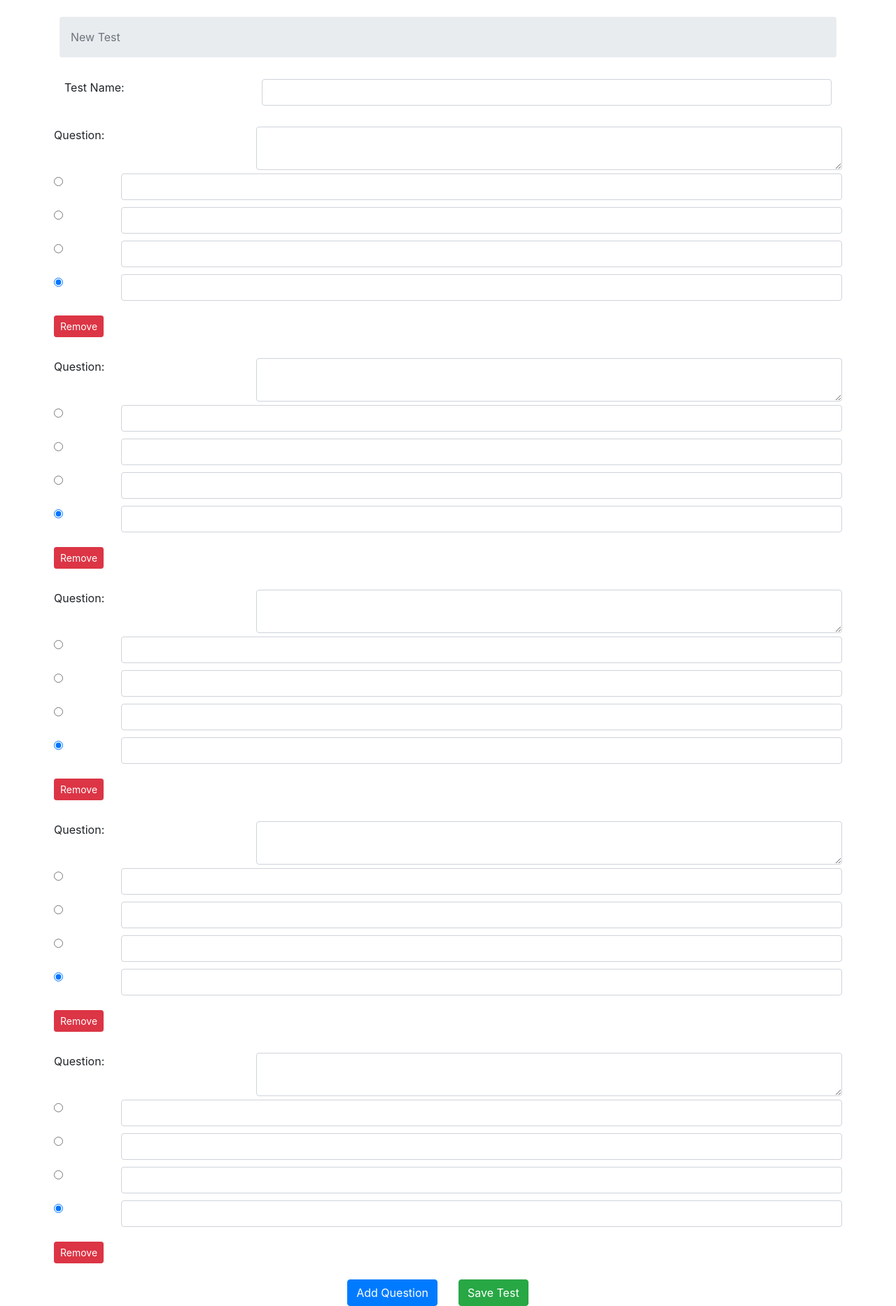
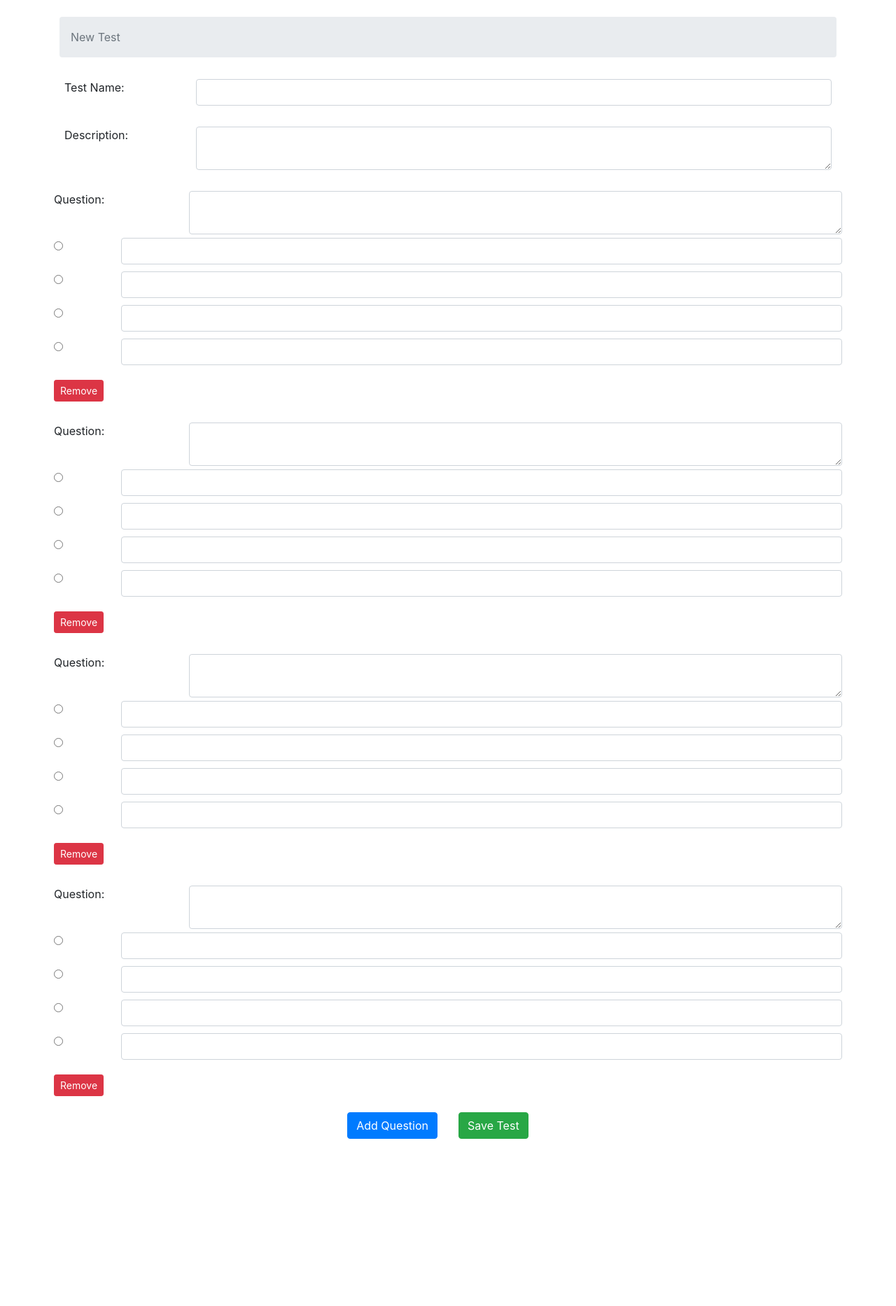
Before and after one commit to DIMON1702/testsproject, a Django app: page /test_create/ in a window 1280 px wide. Shown: the part 66-1933 px from the top of the page at 70% size. After the commit the page ends 1694 px from the top, so only its background shows below. Run offline with Django 3.2, Linux system fonts and the light colour scheme; a user stored in the database is signed in; some libraries are stand-ins or nearby versions.

Commit message:
Add alpha version scripts. Update view for test_create page

```diff
--- a/static/js/questions.js
+++ b/static/js/questions.js
@@ -2,129 +2,133 @@
 
 $(document).ready(function () {
 
-    // ToDo: check that question count starts from 0 or 1
-    questionCount = $("#test_container").children().length;
+    questionCount = $('#test_container').children().length;
 
-    $("#test_container").children()
-        .each(function () {
-            var questionContainer = $(this);
-            questionContainer.children(":button").click(function () {
+    $('#test_container').children()
+        .each(function (index, element) {
+            var questionContainer = $(element);
+
+            var dd = questionContainer.children('.button-remove');
+            questionContainer.children(".button-remove").click(function () {
                 removeQuestion(questionContainer);
             })
         });
 
     // add new question event handler
-    $("#add_question_button")
+    $('#add_question_button')
         .click(function () {
-            var testContainer = $("#test_container");
-            addQuestionTemplateToTest(testContainer)
+            var testContainer = $('#test_container');
+            addQuestionTemplateToTest(testContainer);
         });
 
-    // validate and submit form event
-    $("#save_test_button").click(function () {
-        //validate and submit form
-        if (!isFormValid()) {
-            alert("fail");
-            return;
-        }
-
-        $('#save_test').submit(function (event) {
-            alert("asdasda")
+    // submit crete test form event handler
+    $('#test_form').submit(function (event) {
+        var data = {};
+        fillTestName(this, data);
+        fillTestDescription(this, data);
+        fillQuestions(this, data);
+        var token = $( "input[name='csrfmiddlewaretoken']" ).val()
+        var jsonObj = JSON.stringify(data);
+        $.ajax({
+            url: '/test_upload',
+            type: 'POST',
+            data: {'csrfmiddlewaretoken':token,jsonObj},
+            dataType: 'json'
           });
     });
 
-    $('#test_form').submit(function (event) {
-        var data = {}
-        fillTest(this, data)
-        fillQuestions(this, data)
-        var jsonObj = JSON.stringify(data)
-        $.post("create_test", jsonObj);
-    });
+    // ==== Begin get post form data section ====
 
-    var fillTest = function (element, data) {
-        data.test_name = $(element).find('#test_name').val()
+    var fillTestName = function (element, data) {
+        data.test_name = $(element).find('.test-name').val();
+    }
+
+    var fillTestDescription = function (element, data) {
+        data.test_description = $(element).find('.test-description').val();
     }
 
     var fillQuestions = function (test, data) {
-        var questions = $(test).find('.question')
-        $.each(questions, function (index, element) {
-            data['question' + index] = {}
-            data['question' + index]['text'] = $(element).find('.question_text').val()
-            var answer_block = $(element).find('li')
-            fillAnswers(data['question' + index], answer_block)
-        }, data);
+        $(test).find('.question')
+            .each(function (index, element) {
+                data['question' + index] = {};
+                data['question' + index]['text'] = $(element).find('.question-text').val();
+
+                fillAnswers(data['question' + index], element);
+            });
     }
 
-    var fillAnswers = function (question, answer_block) {
-        answers = $(answer_block).find('.answer')
-        $.each(answers, function (index, element) {
-            var answer_number = 'answer' + index
-            question[answer_number] = {}
-            question[answer_number]['answer_text'] = $(element).val()
-            var answer_name = $(element).attr('name')
-            question[answer_number]['isCorrect'] = checkIsCorrect(answer_name)
-        }, question);
+    var fillAnswers = function (question, data) {
+        $(data).find('li')
+            .each(function (index, element) {
+                var answerIdentifier = 'answer' + index;
+                var answerText = $(element).find('.answer');
+                var isCorrectAnswer = $(element).find('.radio-answer').is(':checked');
+
+                question[answerIdentifier] = {};
+                question[answerIdentifier]['answer_text'] = $(answerText).val();
+                question[answerIdentifier]['isCorrect'] = isCorrectAnswer;
+            });
     }
 
-    var checkIsCorrect = function (answer_name) {
-        return $('.radio_answer:input[value=' + answer_name + ']').attr('checked') == 'checked'
-    }
-    alert("saved")
-})
+    // ==== End get post form data section ====
 
+    // ==== Begin generate question section ====
 
-function addQuestionTemplateToTest(container) {
+    var addQuestionTemplateToTest = function (container) {
         var newQuestion = getNewQuestionTemplate(container);
         container.append(newQuestion);
     }
 
-function getNewQuestionTemplate(container) {
+    var getNewQuestionTemplate = function (container) {
         questionCount += 1;
 
         // clone first element
-    var questionTemplate = container.children(":first")
+        var questionTemplate = container.children(':first')
             .clone();
 
         // reset question text
-    questionTemplate.find("textarea")
-        .val('');
+        questionTemplate.find('.question-text').val('');
 
         // reset answers
-    questionTemplate.find("li")
-        .each(function (index) {
-            var answer = $(this);
-            answer.find(":input[type='radio']")
-                .attr("name", "correct_answer_" + questionCount)
-                .attr("checked", true)
-                .val("answer_" + questionCount + "_" + index);
+        questionTemplate.find('li')
+            .each(function (index, element) {
+                var answer = $(element);
+                answer.find('.radio-answer')
+                    .attr('name', 'correct_answer_' + questionCount)
+                    .prop("checked", false)
+                    .val('answer_' + questionCount + '_' + index);
 
-            answer.find(":input[type='text']")
-                .attr("name", "answer_" + questionCount + "_" + index)
-                .val('')
+                answer.find('.answer')
+                    .attr('name', 'answer_' + questionCount + '_' + index)
+                    .val('');
             });
 
         // set remove question event handler
-    questionTemplate.find(":button")
+        questionTemplate.find('.button-remove')
             .click(function () {
-            removeQuestion(questionTemplate)
+                removeQuestion(questionTemplate);
             });
 
         return questionTemplate;
     }
 
-function removeQuestion(question) {
+    var removeQuestion = function (question) {
         if (!isValidMinQuestionCount()) {
-        alert("Test should contain at least 5 tests");
+            alert('Test should contain at least 5 tests');
+
             return;
         }
+
         question.remove();
     }
 
-// form validation
-function isValidMinQuestionCount() {
-    return $("#test_container").children().length <= 5 ? false : true;
+    // ==== End generate question section ====
+
+    // ==== Begin post form data validation section ====
+
+    var isValidMinQuestionCount = function () {
+        return $('#test_container').children().length <= 5 ? false : true;
     }
 
-function isFormValid() {
-    return isValidMinQuestionCount() ? true : false;
-}
+    // ==== End post form data validation section ====
+})
--- a/templates/all_tests.html
+++ b/templates/all_tests.html
@@ -43,6 +43,7 @@
 
   {% for test in tests %}
       <a href="{% url 'test_view' test.id %}">{{ test.name }}</a>
+      <p>Created {{test.created_date}}</p>
       {% for test_result in tests_results %}
            <!--DELETE--> {% if test_result.test_id == test.id and test_result.user_id == user.id %}
                 <p>Test Passed!</p>
--- a/templates/base.html
+++ b/templates/base.html
@@ -6,6 +6,9 @@
     <title>{% block title %}Django Tests{% endblock %}</title>
     <link rel="stylesheet" href="{% static 'css/bootstrap.min.css' %}"/>
     <link rel="stylesheet" href="{% static 'css/testStyles.css' %}"/>
+    <script src="{% static 'js/jquery-3.3.1.min.js' %}"></script>
+    <script src="{% static 'js/popper.min.js' %}"></script>
+    <script src="{% static 'js/bootstrap.min.js' %}"></script>
      {% block stylesheet %}{% endblock %}
   </head>
   <body>
@@ -50,10 +53,8 @@
       {% endblock %}
     </div>
     {% endblock body %}
-    <script src="{% static 'js/jquery-3.3.1.min.js' %}"></script>
-    <script src="{% static 'js/popper.min.js' %}"></script>
-    <script src="{% static 'js/bootstrap.min.js' %}"></script>
-    <script src="{% static 'js/questions.js' %}"></script>
+
+
 
   </body>
 </html>
--- a/templates/test_create.html
+++ b/templates/test_create.html
@@ -1,4 +1,6 @@
 {% extends 'base.html' %}
+
+{% load static %}
 
 {% block breadcrumb %}
   <li class="breadcrumb-item active">New Test</li>
@@ -6,56 +8,67 @@
 
 {% block content %}
 
+<script src="{% static 'js/questions.js' %}"></script>
   <form id="test_form" method="post">
     {% csrf_token %}
 
     <div class="row form-group data-container">
-      <div class="col-3">
+      <div class="col-2">
         <label>Test Name: </label>
       </div>
-      <div class="col-9">
-        <input type="text" id="test_name" name="test_name" class="form-control"/>
+      <div class="col-10">
+        <input type="text" id="test_name" name="test_name" class="test-name form-control" />
+      </div>
+    </div>
+
+     <div class="row form-group data-container">
+      <div class="col-2">
+        <label>Description: </label>
+      </div>
+      <div class="col-10">
+        <textarea id="test_description" name="test_description" class="test-description form-control" ></textarea>
       </div>
     </div>
 
     <div class="row" id="test_container">
-      {% for j in j|rjust:5 %}<!--Тут цикл в 5 елементів (вопроси)-->
-        <div id="queston_1" name="queston_1" class="col-12 form-group data-container">
+      {% for j in j|rjust:2 %}<!--Тут цикл в 5 елементів (вопроси)-->
+        <div id="queston_1" name="queston_1" class="question col-12 form-group data-container">
           <div class="row">
-            <div class="col-3">
+            <div class="col-2">
               <label>Question: </label>
             </div>
-            <div class="col-9">
-              <textarea  name="question_text_{{ forloop.counter }}" class="form-control"></textarea>
+            <div class="col-10">
+              <textarea  name="question_text_{{ forloop.counter }}" class="question-text form-control"  ></textarea>
             </div>
           </div>
           <ul>
-          {% for i in i|rjust:4 %}<!--Тут цикл в 4 елемента (відповіді)-->
+          {% for i in i|rjust:2 %}<!--Тут цикл в 4 елемента (відповіді)-->
             <li>
               <div class="row">
                 <div class="col-1">
-                  <input type="radio" name="correct_answer_{{forloop.parentloop.counter}}" value="answer_{{forloop.parentloop.counter}}_{{forloop.counter}}" checked/>
+                  <input type="radio" class="radio-answer" name="correct_answer_{{forloop.parentloop.counter}}" value="answer_{{forloop.parentloop.counter}}_{{forloop.counter}}"  />
                 </div>
                 <div class="col-11">
-                  <input type="text" name="answer_{{forloop.parentloop.counter}}_{{ forloop.counter }}" class="form-control"/>
+                  <input type="text" name="answer_{{forloop.parentloop.counter}}_{{ forloop.counter }}" class="answer form-control"  />
                 </div>
               </div>
             </li>
           {% endfor %}
           </ul>
-          <button type="button" class="btn btn-danger btn-sm">Remove</button>
+          <button type="button" class="btn btn-danger btn-sm button-remove">Remove</button>
         </div>
         {% endfor %}
       </div>
-  </form>
-
-  <div class="row">
+      <div class="row">
     <div class="col-6">
       <button id="add_question_button" class="btn btn-primary float-right">Add Question</button>
     </div>
     <div class="col-6">
-      <button id="save_test_button" class="btn btn-success float-left">Save Test</button>
+      <input type ="submit" id="save_test_button" value="Save Test" class="btn btn-success float-left"/>
     </div>
   </div>
+  </form>
+
+
 
 {% endblock %}
--- a/templates/test_view.html
+++ b/templates/test_view.html
@@ -7,9 +7,10 @@
 {% block content %}
         <!-- block test -->
         <h2>{{test.name}}</h2>
-        <br>
+        <br><p>{{test.created_date}}</p>
         <h3>{{test.description}}</h3>
         <h4>Test pass {{test.pass_counter}} times</h4>
+
         <form method="post" novalidate>
             {% csrf_token %}
             <button type="submit" class="btn btn-primary btn-block">Start test</button>
--- a/tests/views.py
+++ b/tests/views.py
@@ -2,6 +2,7 @@
 from django.contrib.auth.decorators import login_required
 from django.views.generic import DetailView, ListView, TemplateView, FormView
 from django.core.exceptions import ObjectDoesNotExist
+import json
 
 from .models import Test, Question, Answer, Comment, TestResult
 from .forms import AddTest
@@ -141,3 +142,22 @@
 
         return redirect('test_view', test.id)
     return render(request, 'new_comment.html', {'test': test})
+
+
+
+def test_json(request):
+    if request.method == 'POST':
+        new_test = json.loads(request.POST.jsonObj)
+        test_name = new_test["test_name"]
+        test_description = new_test["test_description"]
+        user = request.user
+        test = Test.objects.create(
+            name=test_name,
+            description=test_description,
+            created_by = user
+        )
+        #for question in new_test:
+
+
+
+    return redirect ('test_create.html')
--- a/testsproject/settings.py
+++ b/testsproject/settings.py
@@ -142,4 +142,5 @@
 
 AUTH_USER_MODEL = 'accounts.User'
 
+APPEND_SLASH=False
 #DATE_INPUT_FORMAT = ['%d.%m.%Y']
--- a/testsproject/urls.py
+++ b/testsproject/urls.py
@@ -39,6 +39,7 @@
     url(r'^test_list/(\d+)/$', tests_views.test_list, name='test_list'),
     url(r'^test_result/$', tests_views.test_result, name='test_result'),
     url(r'^all_tests/$', tests_views.all_tests, name='all_tests'),
+    url(r'^test_upload$', tests_views.test_json, name='test_json'),
     #url(r'^test_list/(\d+)/$', tests_views.TestListView.as_view(template_name='test_list.html'), name='test_list'),
     #url(r'^signup/$', accounts_views.signup, name='signup'),
     #url(r'^tests/$', tests_views.tests, name='tests' ),
```
Also changed, not shown: static/js/createTest.js (+2 -6 lines), db.sqlite3. Lines whose indentation alone changed are shown as unchanged.
